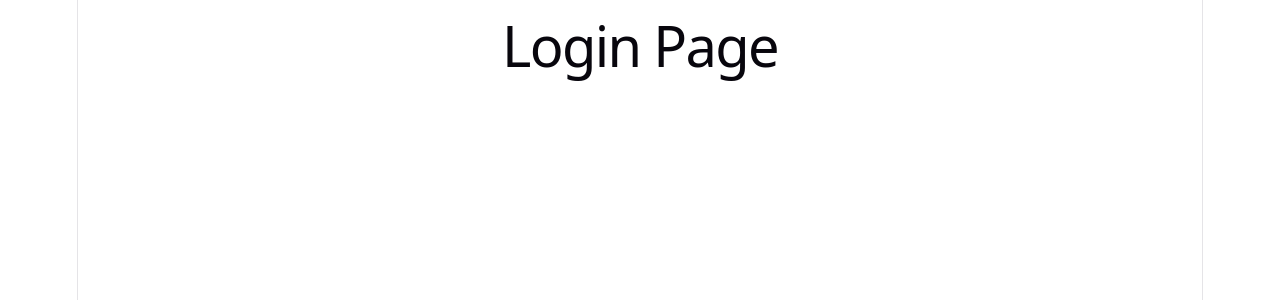
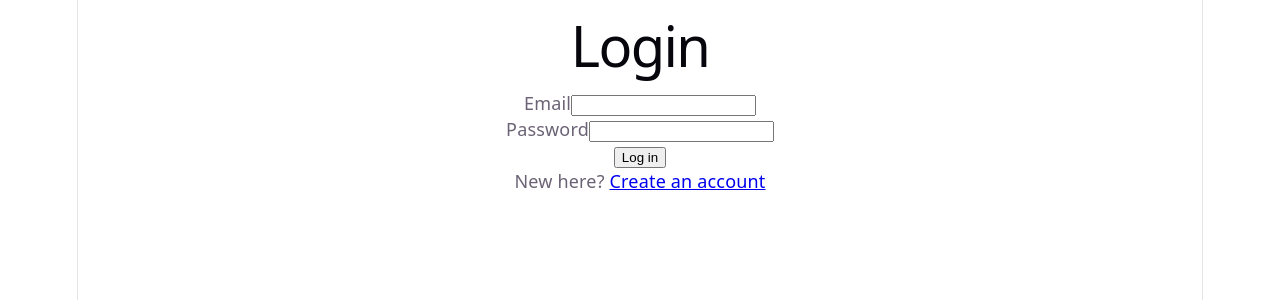
Before and after one commit to anishagrawal25/Nexora, a React (Vite) app in the folder client/: page /login in a window 1280 px wide. Shown: the top 300 px of the page. Built offline with nearby package versions, Linux system fonts and the light colour scheme.

Commit message:
Add functional Login page wired to auth API

```diff
--- a/client/src/App.jsx
+++ b/client/src/App.jsx
@@ -1,10 +1,11 @@
 import { Routes, Route } from 'react-router-dom';
+import Login from './pages/Login';
 
 function App() {
   return (
     <Routes>
       <Route path="/" element={<h1>Nexora</h1>} />
-      <Route path="/login" element={<h1>Login Page</h1>} />
+      <Route path="/login" element={<Login />} />
       <Route path="/register" element={<h1>Register Page</h1>} />
       <Route path="/dashboard" element={<h1>Dashboard</h1>} />
     </Routes>
--- /dev/null
+++ b/client/src/api.js
@@ -0,0 +1,22 @@
+const API_URL = "http://localhost:5000/api";
+
+export async function apiRequest(endpoint, options = {}) {
+  const token = localStorage.getItem("token");
+
+  const res = await fetch(`${API_URL}${endpoint}`, {
+    ...options,
+    headers: {
+      "Content-Type": "application/json",
+      ...(token ? { Authorization: `Bearer ${token}` } : {}),
+      ...options.headers,
+    },
+  });
+
+  const data = await res.json();
+
+  if (!res.ok) {
+    throw new Error(data.error || "Something went wrong");
+  }
+
+  return data;
+}
--- /dev/null
+++ b/client/src/pages/Login.jsx
@@ -0,0 +1,53 @@
+import { useState } from 'react';
+import { useNavigate, Link } from 'react-router-dom';
+import { apiRequest } from '../api';
+
+function Login() {
+  const [email, setEmail] = useState('');
+  const [password, setPassword] = useState('');
+  const [error, setError] = useState('');
+  const [loading, setLoading] = useState(false);
+  const navigate = useNavigate();
+
+  async function handleSubmit(e) {
+    e.preventDefault();
+    setError('');
+    setLoading(true);
+
+    try {
+      const data = await apiRequest('/auth/login', {
+        method: 'POST',
+        body: JSON.stringify({ email, password }),
+      });
+      localStorage.setItem('token', data.token);
+      navigate('/dashboard');
+    } catch (err) {
+      setError(err.message);
+    } finally {
+      setLoading(false);
+    }
+  }
+
+  return (
+    <div>
+      <h1>Login</h1>
+      <form onSubmit={handleSubmit}>
+        <div>
+          <label>Email</label>
+          <input type="email" value={email} onChange={(e) => setEmail(e.target.value)} required />
+        </div>
+        <div>
+          <label>Password</label>
+          <input type="password" value={password} onChange={(e) => setPassword(e.target.value)} required />
+        </div>
+        {error && <p style={{ color: 'red' }}>{error}</p>}
+        <button type="submit" disabled={loading}>
+          {loading ? 'Logging in...' : 'Log in'}
+        </button>
+      </form>
+      <p>New here? <Link to="/register">Create an account</Link></p>
+    </div>
+  );
+}
+
+export default Login;
```
